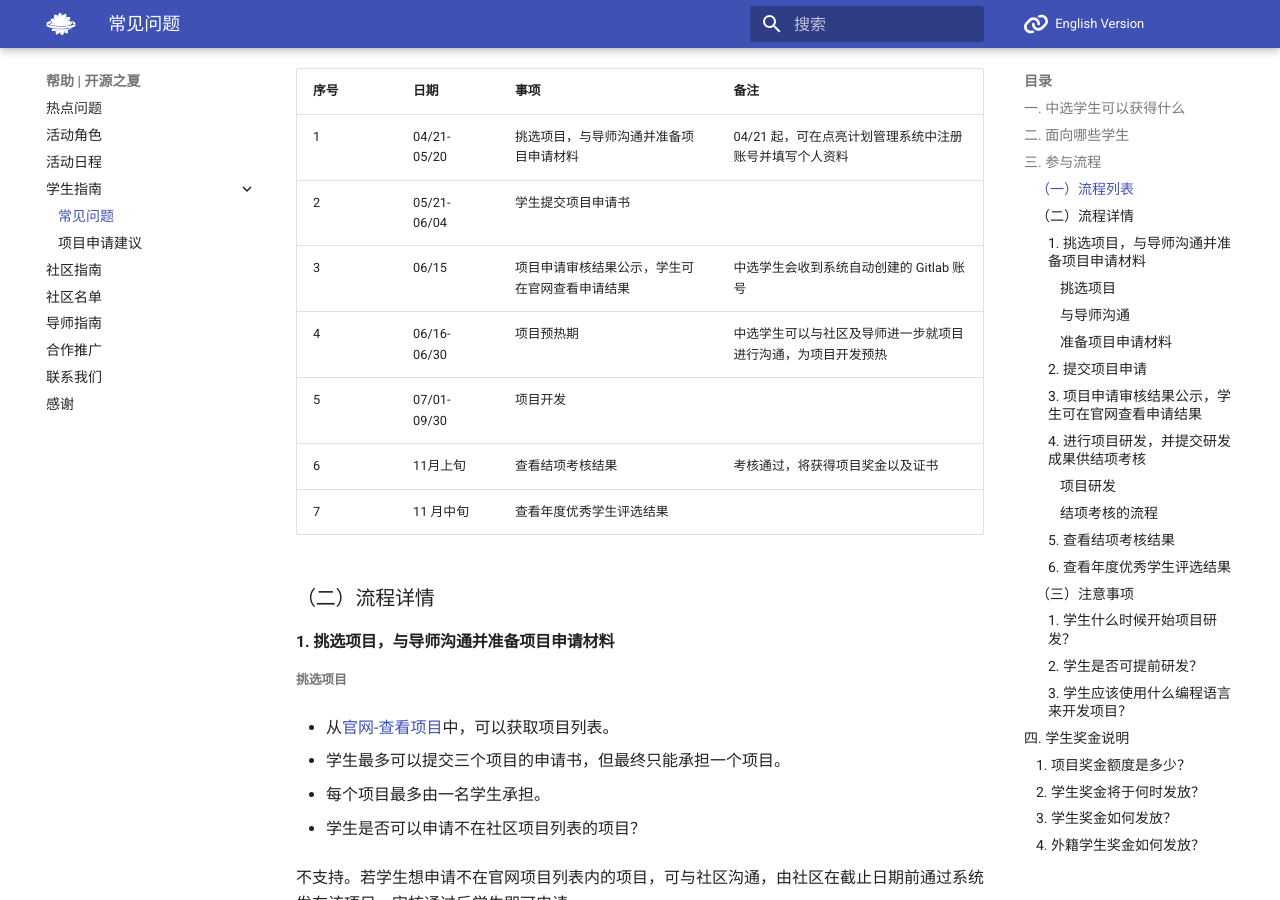
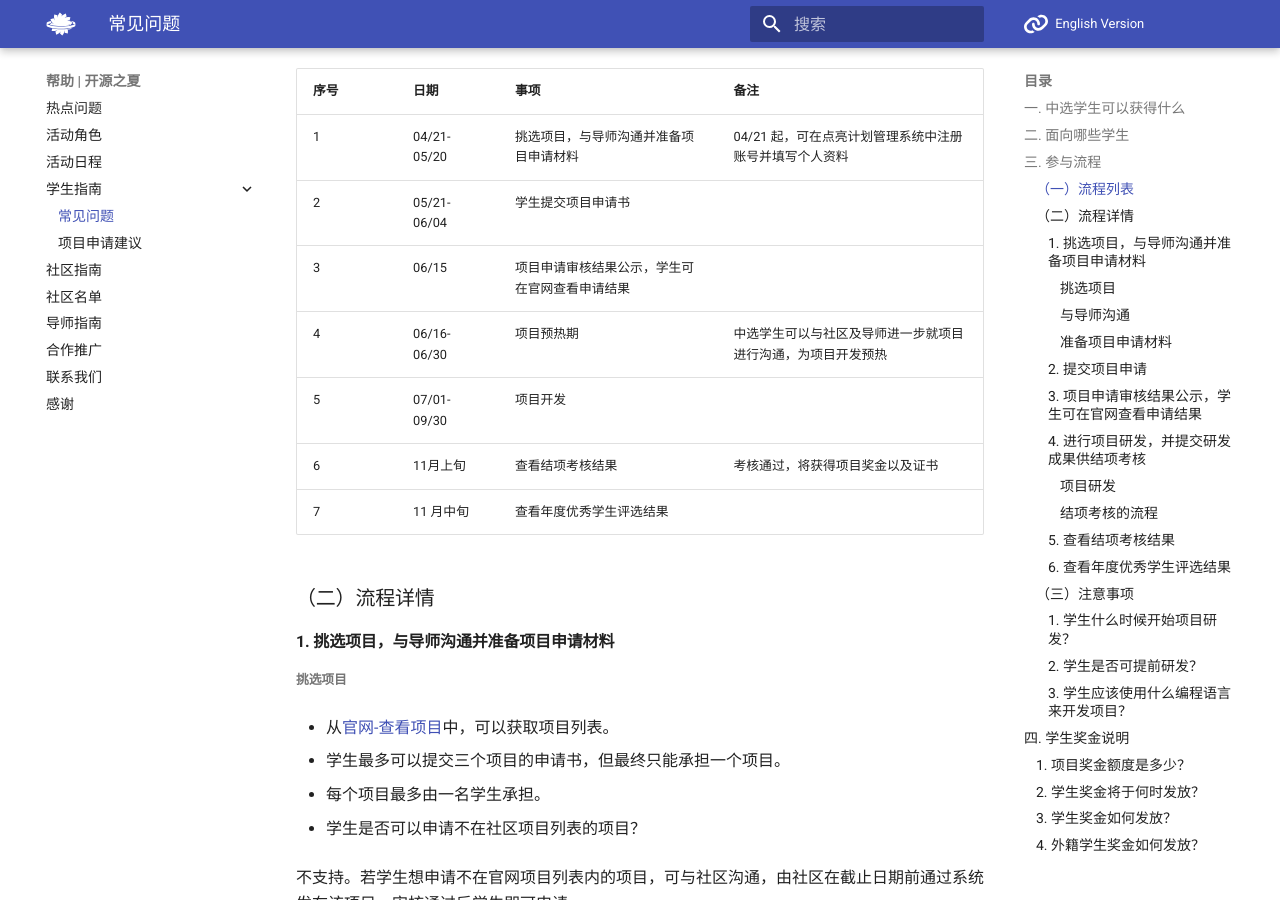
Before and after one commit to summer-ospp/help, an MkDocs documentation site: the page built from docs/student.md, in a window 1280 px wide and 900 px high, scrolled down 816 px. Built offline with MkDocs 1.6.1 and Material for MkDocs 9.7.7, drawn with Linux system fonts in a browser that asks for light colours; comment, search, counter and statistics services are not loaded.

Commit message:
Update student.md

```diff
--- a/docs/student.md
+++ b/docs/student.md
@@ -38,7 +38,7 @@
 | ---- | ----------- | ---------------------------------------------- | ------------------------------------------------------ |
 | 1    | 04/21-05/20 | 挑选项目，与导师沟通并准备项目申请材料         | 04/21 起，可在点亮计划管理系统中注册账号并填写个人资料 |
 | 2    | 05/21-06/04 | 学生提交项目申请书                             |                                                        |
-| 3    | 06/15       | 项目申请审核结果公示，学生可在官网查看申请结果 | 中选学生会收到系统自动创建的 Gitlab 账号               |
+| 3    | 06/15       | 项目申请审核结果公示，学生可在官网查看申请结果 |                                                    |
 | 4    | 06/16-06/30 | 项目预热期                                     | 中选学生可以与社区及导师进一步就项目进行沟通，为项目开发预热     |
 | 5    | 07/01-09/30 | 项目开发                                       |                                                        |
 | 6    | 11月上旬    | 查看结项考核结果                               | 考核通过，将获得项目奖金以及证书                       |
```
